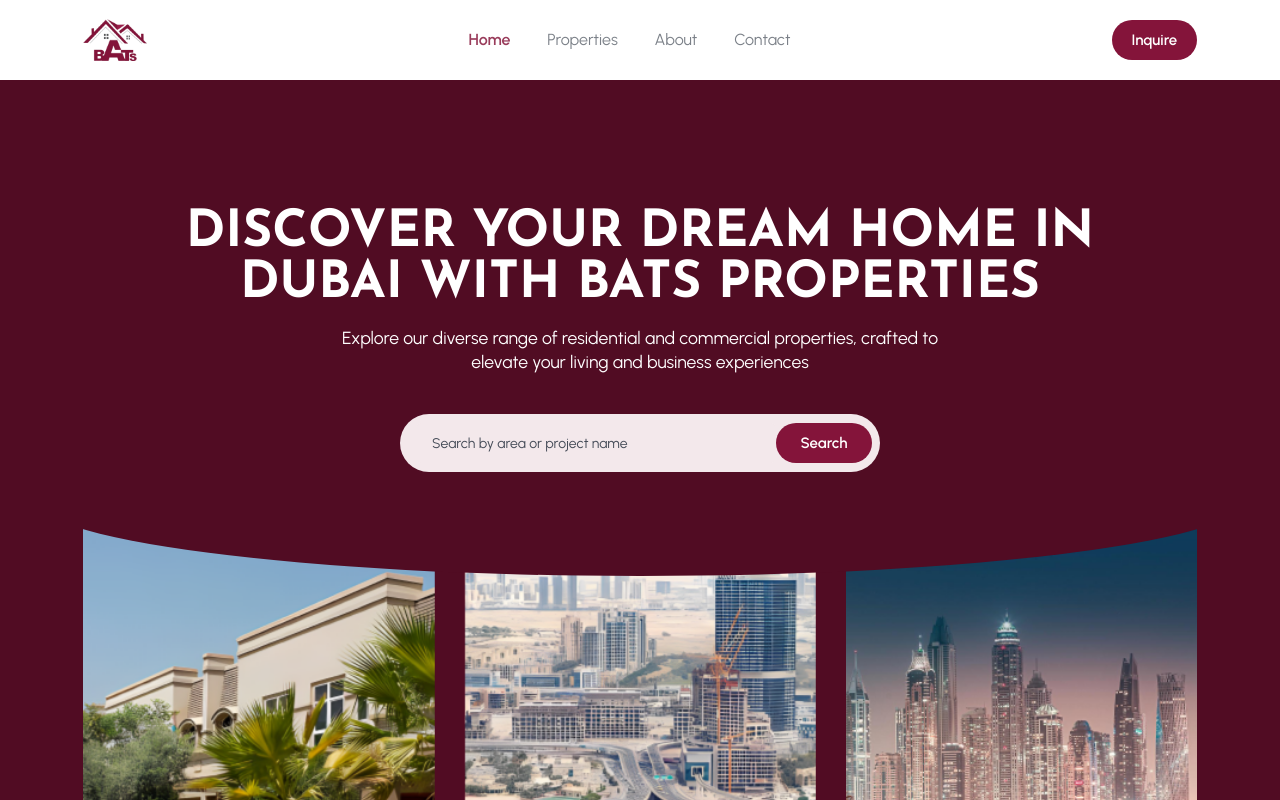
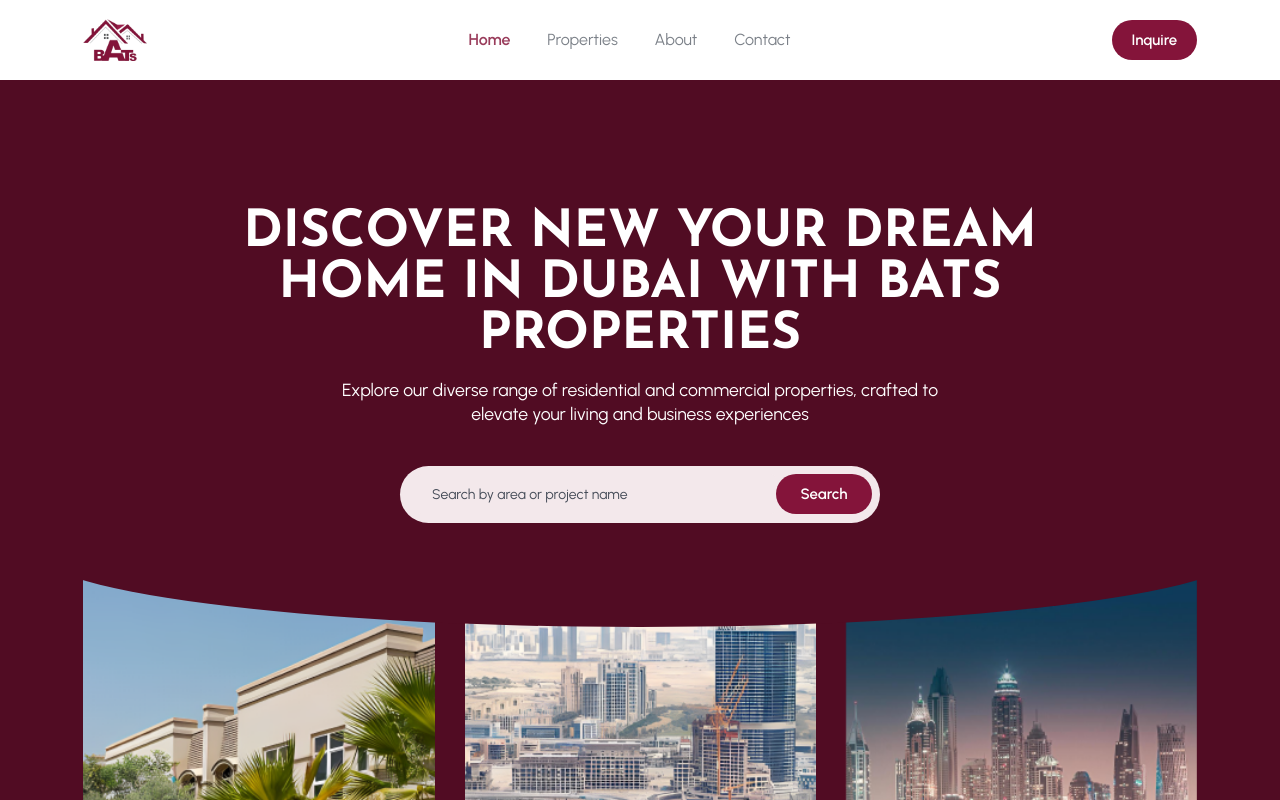
Before and after one commit to ayodeji1167/landing-page, a Next.js app: page / in a window 1280 px wide. Shown: the top 800 px of the page. Built offline with nearby package versions, Linux system fonts and the light colour scheme.

Commit message:
modified the paht

```diff
--- a/src/components/HomePage/Hero/Hero.tsx
+++ b/src/components/HomePage/Hero/Hero.tsx
@@ -27,7 +27,7 @@
             fontFamily={'heading'}
             maxW={'60rem'}
           >
-            Discover Your Dream Home in Dubai with BATs Properties
+            Discover new Your Dream Home in Dubai with BATs Properties
           </Text>
           <Text
             lineHeight={{ base: '1rem', md: '1.5rem' }}
```
